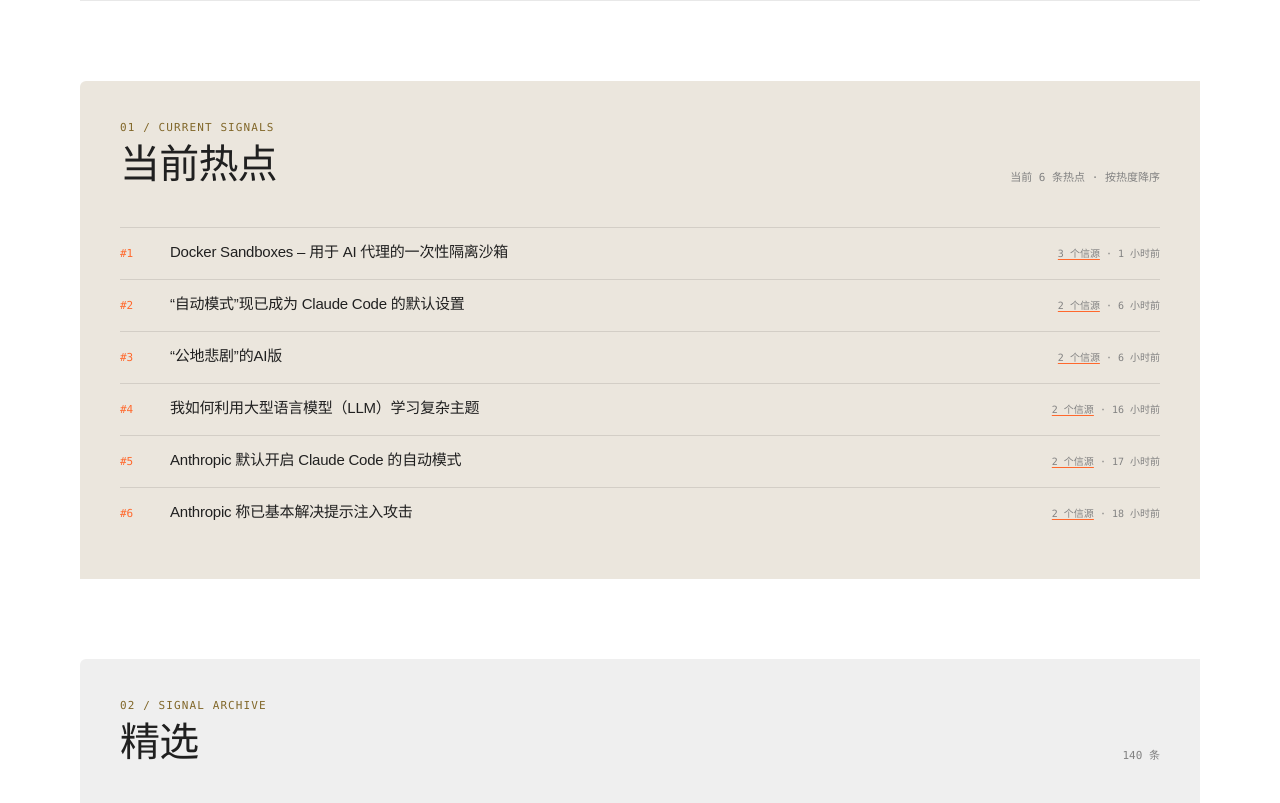
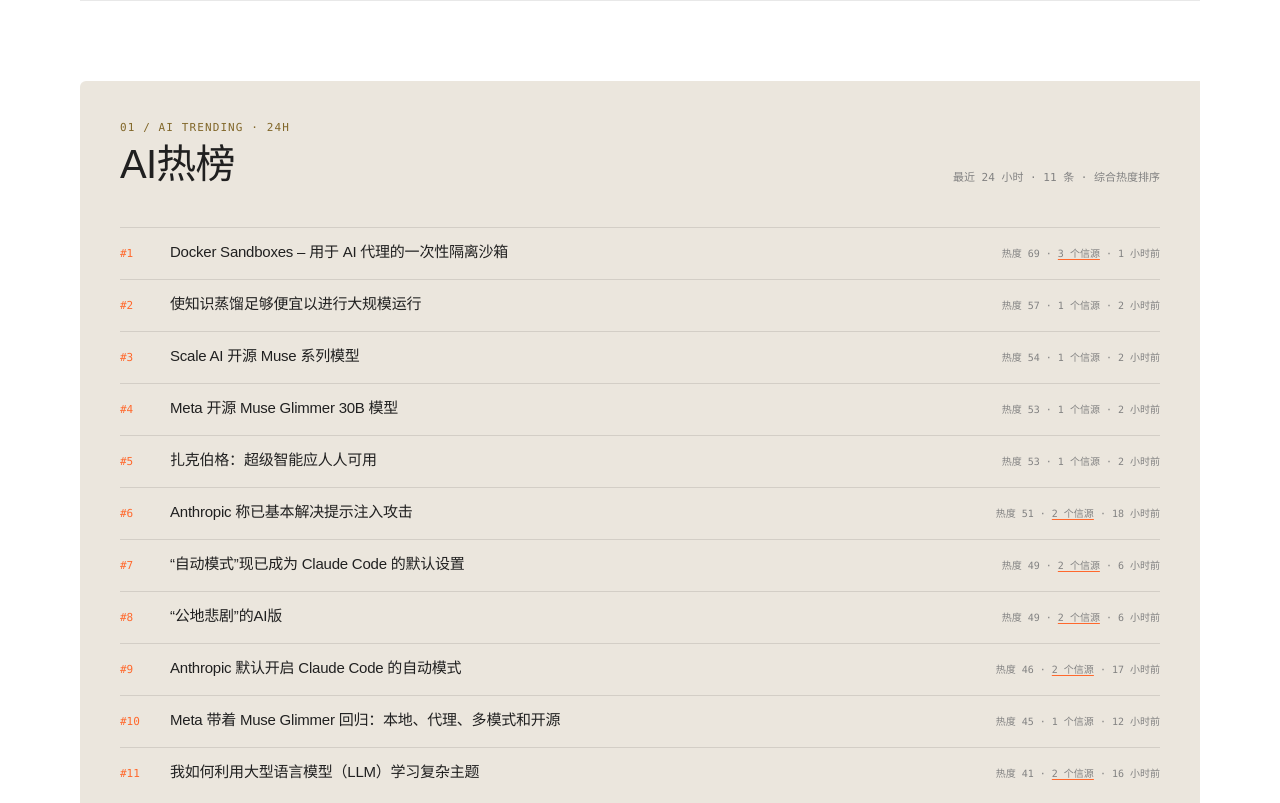
Before and after one commit to Andrew-liu/ai-signal, a plain HTML site: page index.html in a window 1280 px wide. Shown: the part 840-1643 px from the top of the page. Drawn offline with nearby package versions, Linux system fonts and the light colour scheme.

Commit message:
feat: add AI trending board

```diff
--- a/assets/app.js
+++ b/assets/app.js
@@ -1185,38 +1185,68 @@
   return cols > 0 ? panel : null;
 }
 
+const HOT_WINDOW_HOURS = 24;
 const HOT_DECAY_HOURS = 12;
-const HOT_SCORE_SCALE = 60;
+const HOT_MIN_IMPORTANCE_SCORE = 82;
+const HOT_TRUSTED_IMPORTANCE_SCORE = 76;
+const HOT_BOARD_LIMIT = 20;
+
+function hotReferenceTimeMs() {
+  const generated = Date.parse(String(state.storiesMerged?.generated_at || state.generatedAt || ""));
+  return Number.isFinite(generated) ? generated : Date.now();
+}
+
+function storyAgeHours(story) {
+  const latest = storyTimeMs(story, "latest_at") || storyTimeMs(story, "earliest_at");
+  if (!latest) return Number.POSITIVE_INFINITY;
+  return Math.max(0, (hotReferenceTimeMs() - latest) / 3600000);
+}
+
+function storyHasTrustedHotSource(story) {
+  const refs = [
+    story?.primary_item,
+    ...(Array.isArray(story?.sources) ? story.sources : []),
+  ].filter(Boolean);
+  return refs.some(isCuratedSourceRef);
+}
+
+function storyQualifiesForHotBoard(story) {
+  const ageHours = storyAgeHours(story);
+  if (!Number.isFinite(ageHours) || ageHours > HOT_WINDOW_HOURS) return false;
+  const importance = storyScore(story);
+  return (
+    storySourceCount(story) >= 2 ||
+    importance >= HOT_MIN_IMPORTANCE_SCORE ||
+    (storyHasTrustedHotSource(story) && importance >= HOT_TRUSTED_IMPORTANCE_SCORE)
+  );
+}
 
 function storyHotness(story) {
-  const sources = storySourceCount(story);
-  if (sources < 2) return 0;
-  const latest = storyTimeMs(story, "latest_at") || storyTimeMs(story, "earliest_at");
-  const ageHours = latest ? Math.max(0, (Date.now() - latest) / 3600000) : 24;
-  return (sources - 1) * Math.exp(-ageHours / HOT_DECAY_HOURS);
+  if (!storyQualifiesForHotBoard(story)) return 0;
+  const sourceSignal = Math.min(1, Math.max(0, storySourceCount(story) - 1) / 3);
+  const importanceSignal = Math.min(1, storyScore(story) / 100);
+  const freshnessSignal = Math.exp(-storyAgeHours(story) / HOT_DECAY_HOURS);
+  return (importanceSignal * 0.45) + (sourceSignal * 0.35) + (freshnessSignal * 0.2);
 }
 
 function storyHotScore(story) {
   const raw = storyHotness(story);
-  if (raw <= 0) return 0;
-  return Math.max(1, Math.min(100, Math.round(raw * HOT_SCORE_SCALE)));
+  return raw > 0 ? Math.max(1, Math.min(100, Math.round(raw * 100))) : 0;
 }
 
 function hotStories(stories) {
   return stories
-    .filter((story) => storyHotness(story) > 0)
+    .filter(storyQualifiesForHotBoard)
     .sort((a, b) => {
       const byHotScore = storyHotScore(b) - storyHotScore(a);
       if (byHotScore !== 0) return byHotScore;
-      const byHotRaw = storyHotness(b) - storyHotness(a);
-      if (byHotRaw !== 0) return byHotRaw;
       const byEditorial = storyScore(b) - storyScore(a);
       if (byEditorial !== 0) return byEditorial;
+      const bySources = storySourceCount(b) - storySourceCount(a);
+      if (bySources !== 0) return bySources;
       return storyTimeMs(b, "latest_at") - storyTimeMs(a, "latest_at");
     });
 }
-
-const HOT_BOARD_LIMIT = 20;
 
 function briefStories() {
   return (Array.isArray(state.dailyBrief?.items) ? state.dailyBrief.items : []).filter((story) => !isUnsafeStory(story));
@@ -1243,10 +1273,9 @@
   return ref.site_id === "official_ai" || ref.site_id === "aihot" || ref.source_tier === "official" || ref.source_tier === "curated";
 }
 
-// 热点排行区候选池：stories-merged 中 source_count>=2，按热度降序（不含栏目过滤，供 tab 计数复用）
+// AI热榜候选池：最近24小时内，多源印证或重要性达标的事件，按综合热度降序。
 function hotBoardStories() {
   return hotStories(mergedStories().filter((story) =>
-    storySourceCount(story) >= 2 &&
     storyMatchesSiteFilter(story) &&
     storyMatchesQuery(story)));
 }
@@ -1585,6 +1614,7 @@
   const metaEl = document.createElement("span");
   metaEl.className = "hot-row-meta";
   const sourceCount = rowSourceCount(row);
+  const heatScore = row.story ? storyHotScore(row.story) : 0;
   const relTime = fmtRelativeTime(timelineMs(item) || storyTimeMs(row.story, "latest_at"));
 
   // 同一事件展开：热点行的"N 个信源"变成可点击项，点击在 .hot-row 正下方插入/移除同一份子列表组件。
@@ -1611,13 +1641,15 @@
       sourceToggle.setAttribute("aria-expanded", "true");
       el.insertAdjacentElement("afterend", sourceList);
     });
+    const heatEl = document.createElement("span");
+    heatEl.textContent = `热度 ${fmtNumber(heatScore)} · `;
     const sep = document.createElement("span");
     sep.textContent = " · ";
     const timeEl = document.createElement("span");
     timeEl.textContent = relTime;
-    metaEl.append(sourceToggle, sep, timeEl);
+    metaEl.append(heatEl, sourceToggle, sep, timeEl);
   } else {
-    metaEl.textContent = `${fmtNumber(sourceCount)} 个信源 · ${relTime}`;
+    metaEl.textContent = `热度 ${fmtNumber(heatScore)} · ${fmtNumber(sourceCount)} 个信源 · ${relTime}`;
   }
 
   el.append(rankEl, titleEl, metaEl);
@@ -1773,7 +1805,7 @@
   rows.forEach((row) => top3BoardListEl.appendChild(renderItemNode(row)));
 }
 
-// 热点排行区：不设固定条数，展示条数取决于当前有多少条满足多信源热度阈值（HOT_BOARD_LIMIT 只是技术兜底）。
+// AI热榜：最近24小时内满足多源印证或重要性门槛的事件，最多展示 HOT_BOARD_LIMIT 条。
 function renderHotBoard() {
   renderTop3Board();
   if (!hotBoardListEl) return;
@@ -1785,8 +1817,8 @@
   const rows = hotBoardEntries();
   if (hotBoardMetaEl) {
     hotBoardMetaEl.textContent = rows.length
-      ? `当前 ${fmtNumber(rows.length)} 条热点 · 按热度降序`
-      : "按热度排序";
+      ? `最近 24 小时 · ${fmtNumber(rows.length)} 条 · 综合热度排序`
+      : "最近 24 小时 · 综合热度排序";
   }
 
   if (!rows.length) {
--- a/index.html
+++ b/index.html
@@ -29,7 +29,7 @@
     <link rel="stylesheet" href="./assets/styles.css?v=ventriloc-0810" />
   </head>
   <body>
-    <a class="skip-link" href="#hotBoardWrap">跳到当前热点</a>
+    <a class="skip-link" href="#hotBoardWrap">跳到 AI热榜</a>
 
     <main class="shell">
       <header class="hero">
@@ -108,13 +108,13 @@
         </div>
       </details>
 
-      <section class="list-wrap hot-board-wrap" id="hotBoardWrap" aria-label="当前热点">
+      <section class="list-wrap hot-board-wrap" id="hotBoardWrap" aria-label="AI热榜">
         <div class="list-head">
           <div>
-            <p class="section-index">01 / CURRENT SIGNALS</p>
-            <h2>当前热点</h2>
+            <p class="section-index">01 / AI TRENDING · 24H</p>
+            <h2>AI热榜</h2>
           </div>
-          <span id="hotBoardMeta">按热度排序</span>
+          <span id="hotBoardMeta">最近 24 小时 · 综合热度排序</span>
         </div>
         <div id="hotBoardList" class="hot-board-list"></div>
       </section>
@@ -201,6 +201,6 @@
 
     <script src="https://cdn.jsdelivr.net/npm/gsap@3.13.0/dist/gsap.min.js" integrity="sha384-HOvlOYPIs/zjoIkWUGXkVmXsjr8GuZLV+Q+rcPwmJOVZVpvTSXQChiN4t9Euv9Vc" crossorigin="anonymous" defer></script>
     <script src="./assets/motion.js?v=ventriloc-0810" defer></script>
-    <script src="./assets/app.js?v=ventriloc-0810" defer></script>
+    <script src="./assets/app.js?v=ai-trending-0810" defer></script>
   </body>
 </html>
```
Also changed, not shown: 1 other file.
